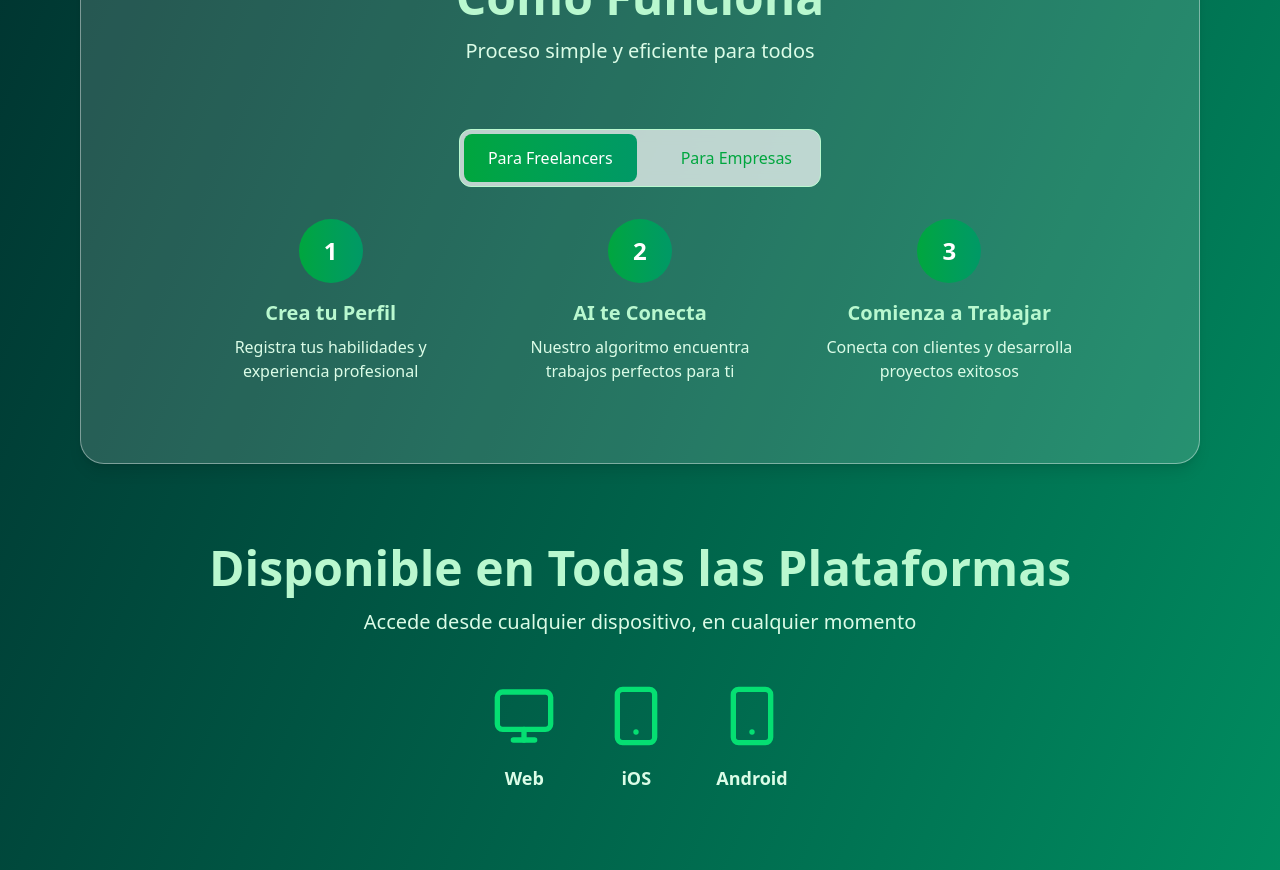
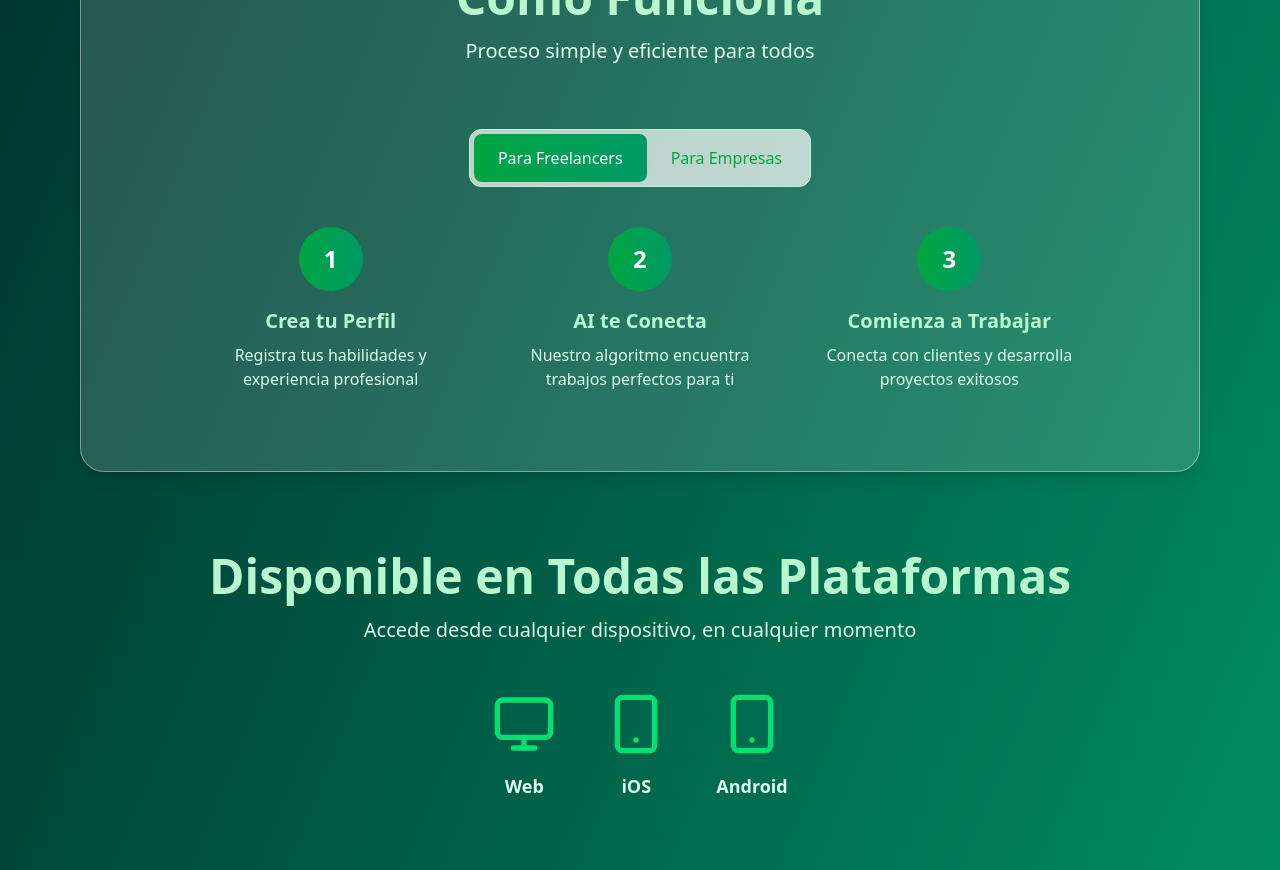
Before and after one commit to itica-lat/itica-web, a React (Vite) app: page /opus in a window 1280 px wide. Shown: the part 1720-2590 px from the top of the page. Built offline with nearby package versions, Linux system fonts and the light colour scheme.

Commit message:
modified: opus.jsx

```diff
--- a/src/pages/opus.jsx
+++ b/src/pages/opus.jsx
@@ -153,13 +153,13 @@ const OpusLanding = () => {
             </p>
           </div>
 
-          <div className="flex justify-center mb-8">
+          <div className="flex justify-center mb-10">
             <div className="bg-white/70 backdrop-blur-sm rounded-xl p-1 border border-green-200">
               <button
                 onClick={() => setActiveTab('freelancers')}
                 className={`px-6 py-3 rounded-lg cursor-pointer transition-all ${
                   activeTab === 'freelancers'
-                    ? 'bg-gradient-to-r from-green-600 to-emerald-600 text-white mr-5'
+                    ? 'bg-gradient-to-r from-green-600 to-emerald-600 text-white mr-5 md:mr-0'
                     : 'text-green-600 hover:bg-green-50'
                 }`}
               >
@@ -169,7 +169,7 @@ const OpusLanding = () => {
                 onClick={() => setActiveTab('companies')}
                 className={`px-6 py-3 rounded-lg transition-all cursor-pointer ${
                   activeTab === 'companies'
-                    ? 'bg-gradient-to-r from-green-600 to-emerald-600 text-white ml-5'
+                    ? 'bg-gradient-to-r from-green-600 to-emerald-600 text-white ml-5 md:ml-0'
                     : 'text-green-600 hover:bg-green-50'
                 }`}
               >
```
